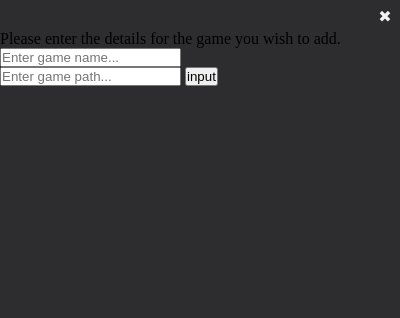
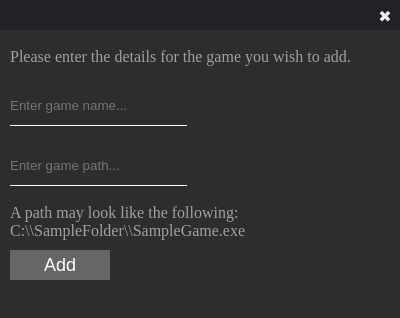
Before and after one commit to BravoHotel227/achievementEngine, an Electron app: page addGame/addGame.html in a window 400 px wide. Drawn offline with Linux system fonts and the light colour scheme.

Commit message:
style changes

```diff
--- a/addGame/addGame.html
+++ b/addGame/addGame.html
@@ -10,9 +10,17 @@
             </div>
         </div>
         <p>Please enter the details for the game you wish to add.</p>
-        <input type="text" id="game-name" placeholder="Enter game name..."><br>
+        <input type="text" id="game-name" placeholder="Enter game name...">
+        <br>
         <input type="text" id="path-name" placeholder="Enter game path...">
-        <input type="button" id="input-game" value="input">
+        <br>
+        <p>
+            A path may look like the following: <br>
+            C:\\SampleFolder\\SampleGame.exe
+        </p>
+
+        <input type="button" id="input-game" value="Add">
+
 
         <script src="addGame.js"></script>
     </body>
--- a/addGame/addGameStyleSheet.css
+++ b/addGame/addGameStyleSheet.css
@@ -13,10 +13,8 @@ body{
  	padding: 0px;
  	margin: 0px;
     color: #ADADAD;
-    background-color: #2D2D30;
+    background-color: #202225;
     font-family: sans-serif;
-
-
 }
 #title-bar-btns {
 	-webkit-app-region: no-drag;
@@ -37,5 +35,43 @@ body{
 	background-color: #3F3F41;
 }
 #game-name{
-
+    border: none;
+    color: white;
+    border-bottom: 1px solid #fff;
+    background: transparent;
+    outline: none;
+	height: 40px;
+	margin-top: 20px;
+	margin-left: 10px;
 }
+#path-name{
+    border: none;
+    color: white;
+    border-bottom: 1px solid #fff;
+    background: transparent;
+    outline: none;
+	height: 40px;
+	margin-top: 20px;
+	margin-left: 10px;
+}
+#input-game{
+	width: 25%;
+    margin-bottom: 20px;
+    border: none;
+    outline: none;
+    height: 30px;
+    background: #666666;
+    color: #fff;
+	font-size: 18px;
+	margin-top: 10px;
+	margin-left: 10px;
+}
+#input-game:hover{
+    cursor: pointer;
+    background: #ADADAD
+}
+p{
+	color: #a0a0a0;
+	margin-left: 10px;
+	margin-top: 18px;
+}
--- a/homepage.js
+++ b/homepage.js
@@ -56,7 +56,7 @@ function searchFunction(){                                        // function to
 
 function addGame(){
   const addGamePath = path.join('file://',__dirname, 'addGame/addGame.html');              // creating the new window
-  let add = new BrowserWindow({ width: 450, height: 300, frame: false});
+  let add = new BrowserWindow({ width: 400, height: 350, frame: false});
   add.on('close', function () {win = null });
   add.loadURL(addGamePath);
   add.show();
```
